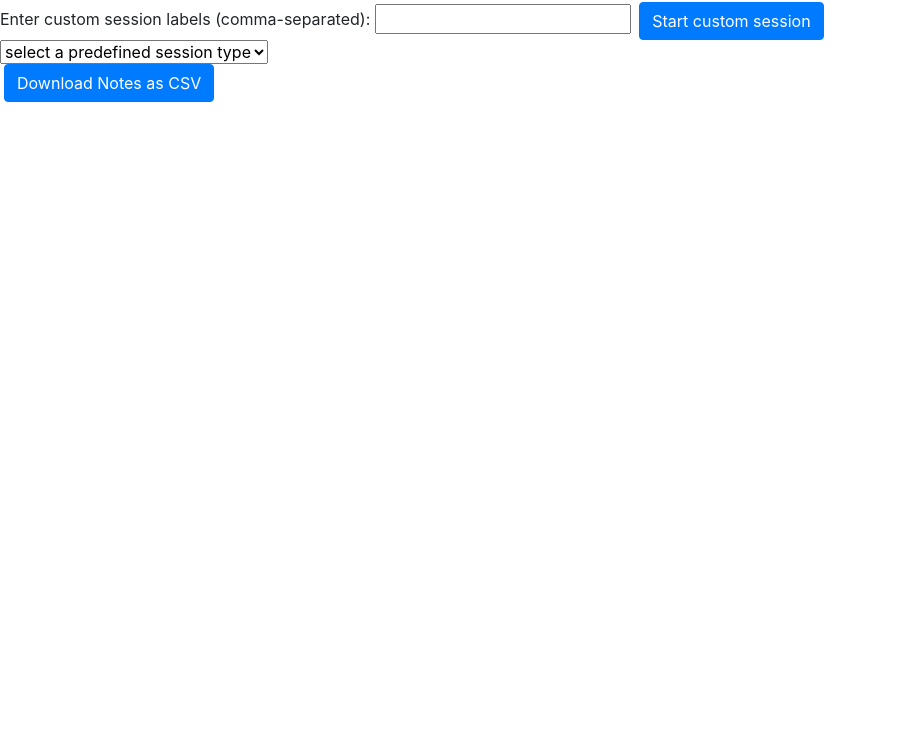
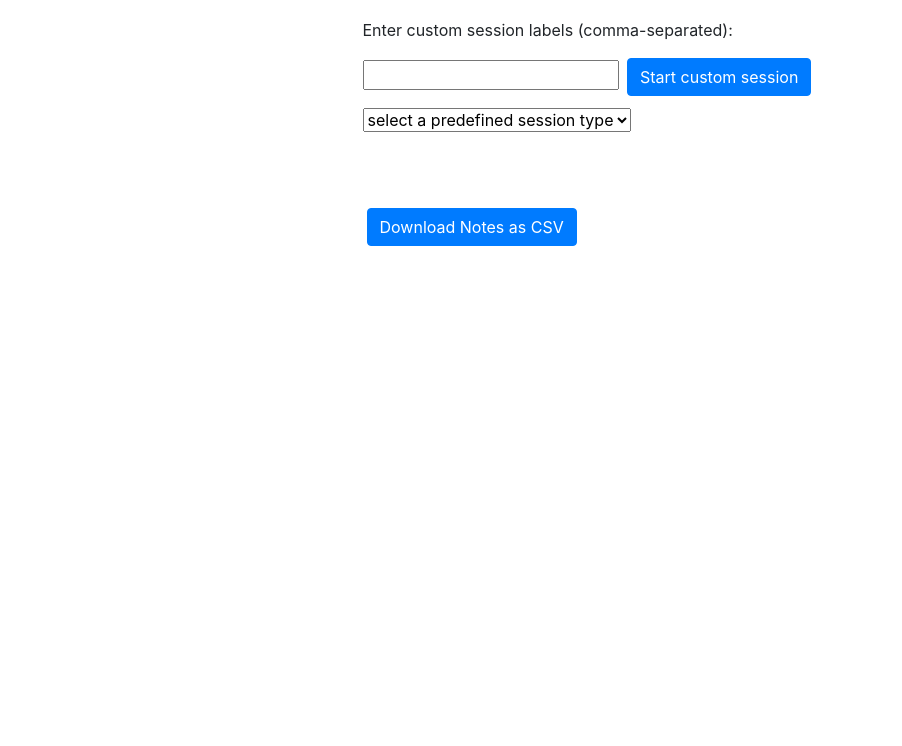
Before and after one commit to rantahar/noting_app, a plain HTML site: page index.html in a window 1280 px wide. Shown: the part 54-800 px from the top of the page, without its empty margins (0-902 px from the left). Drawn offline with nearby package versions, Linux system fonts and the light colour scheme.

Commit message:
Esthetic adjustments

```diff
--- a/index.html
+++ b/index.html
@@ -11,16 +11,32 @@
     <link rel="stylesheet" href="https://stackpath.bootstrapcdn.com/bootstrap/4.3.1/css/bootstrap.min.css">
 </head>
 <body>
+    <div class="container">
+        <div class="col-lg-8 offset-lg-3">
+            <div class="text-center">
                 <h1>Noting App</h1>
+            </div>
+
+            <div class="row mt-4">
                 <form id="custom-session-form">
                     <label for="custom-session-labels">Enter custom session labels (comma-separated):</label>
+                    <br>
                     <input type="text" id="custom-session-labels">
-        <button type="submit" class="btn btn-primary mx-1">Start custom session</button>
+                    <button type="submit" class="btn btn-primary mx-1 my-2">Start custom session</button>
                 </form>
+            </div>
+            <div class="row mt-1">
+                <div id="session_dropdown_container"></div>
+            </div>
+            <div class="row mt-1">
                 <div id="output"></div>
+            </div>
 
+            <div class="row mt-4">
                 <div id="label_container"></div>
+            </div>
 
+            <div class="row mt-4">
                 <form id="meditation-timer-form" style="display: none;">
                     <label for="meditation-duration">Enter meditation duration (minutes):</label>
                     <input type="number" id="meditation-duration" min="1" max="60" value="20">
@@ -28,9 +44,15 @@
                 </form>
                 <button type="button" id="end-meditation" class="btn btn-danger mx-1" style="display: none;">End Meditation</button>
                 <div id="timer-display"></div>
+            </div>
 
+            <div class="row mt-4">
                 <div id="download_button_container"></div>
+            </div>
+        </div>
+    </div>
 
     <script src="noting_app.js"></script>
+
 </body>
 </html>
--- a/noting_app.js
+++ b/noting_app.js
@@ -13,6 +13,7 @@ const sessionTypes = {
 };
 
 
+session_dropdown_container = document.getElementById('session_dropdown_container')
 const select = document.createElement('select');
 const option = document.createElement('option');
 option.textContent = "select a predefined session type";
@@ -23,7 +24,7 @@ for (const sessionType in sessionTypes) {
     option.value = sessionType;
     select.appendChild(option);
 }
-output.before(select);
+session_dropdown_container.appendChild(select);
 
 select.addEventListener('change', () => {
     sessionLabels = sessionTypes[select.value];
```
Lines whose indentation alone changed are shown as unchanged.
